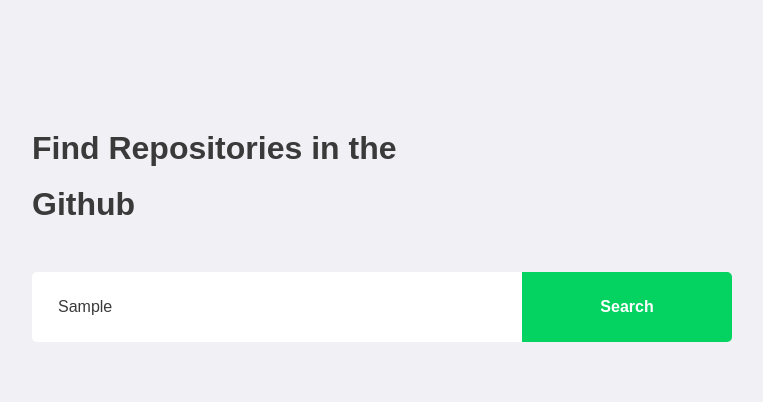
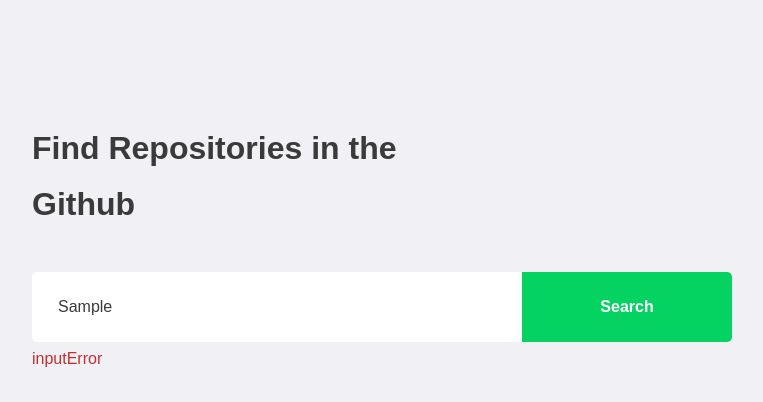
Before and after one commit to juliherms/reactdashboard, a React (Create React App) app: page / in a window 1280 px wide. Both pictures are taken after typing "Sample" into the empty fields and a click on the button "Search". Shown: the top 402 px of the page, without its empty margins (148-911 px from the left). Built offline with nearby package versions, Linux system fonts and the light colour scheme; no server answers.

Commit message:
implement validation in input search repository

```diff
--- a/src/pages/dashboard/index.tsx
+++ b/src/pages/dashboard/index.tsx
@@ -1,6 +1,6 @@
 import React, { useState, FormEvent } from 'react';
 import { FiChevronRight } from 'react-icons/fi';
-import { Title,Form,Repositories } from './styles';
+import { Title,Form,Repositories, Error } from './styles';
 import api from '../../services/api';
 
 /**
@@ -18,6 +18,8 @@
 //react function component
 const Dashboard: React.FC = () => {
 
+    //responsible to control inputError
+    const [inputError, setInputError] = useState('');
     //responsible to manipulate input searh
     const [newRepo,setNewRepo] = useState('');
     //responsible to storage repositories
@@ -31,15 +33,25 @@
 
         event.preventDefault(); //block refresh form
 
+        if(!newRepo){
+            setInputError('Please input author/name from repository');
+            return;
+        }
+
+        try{
             //call web api
             const response = await api.get<Repository>(`repos/${newRepo}`);
             const repository = response.data;
 
             //add response in my repositories
             setRepositories([... repositories, repository]);
-
             //clean input
             setNewRepo('');
+            setInputError('');
+        } catch (err){
+            setInputError('Erro with repository search');
+        }
+
     }
 
 
@@ -53,6 +65,8 @@
                     placeholder="input here" />
                 <button type="submit">Search</button>
             </Form>
+
+        {inputError && <Error>inputError</Error>}
 
             <Repositories>
                 {repositories.map(repository => (
--- a/src/pages/dashboard/styles.ts
+++ b/src/pages/dashboard/styles.ts
@@ -48,6 +48,12 @@
     }
 
   }
+`;
+
+export const Error = styled.span`
+  display:block;
+  color:#c33030;
+  margin-top:8px;
 `;
 
 export const Repositories = styled.div`
```
Lines whose indentation alone changed are shown as unchanged.
